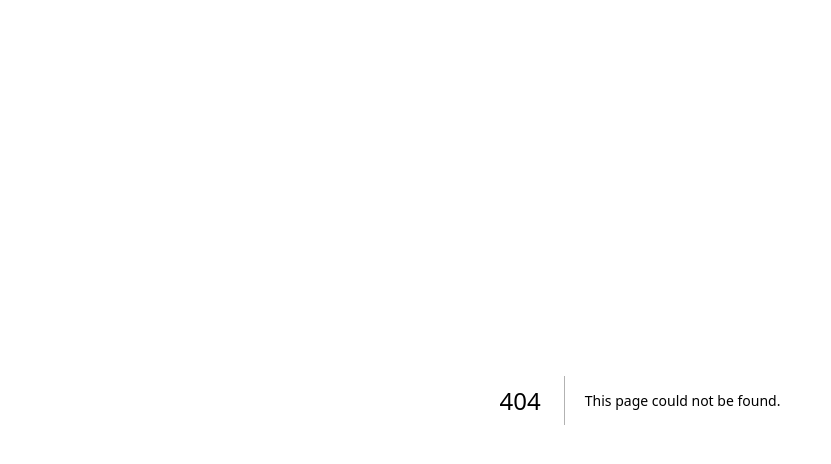
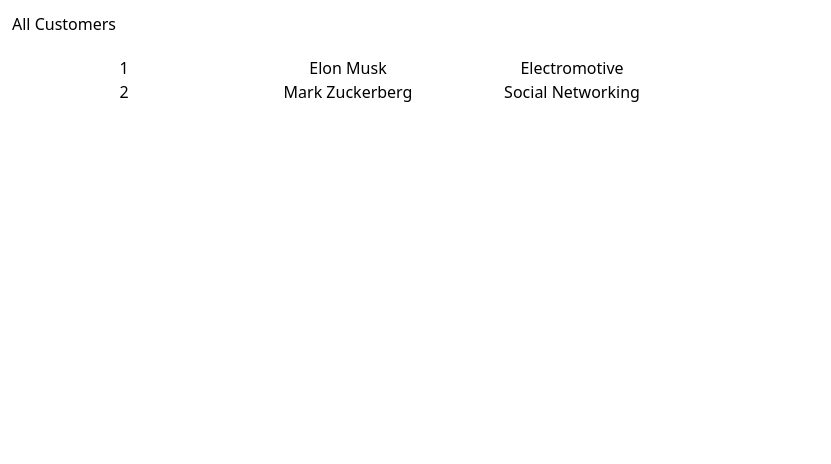
Before and after one commit to leumanuel12/firstnextapp, a Next.js app: page /customers in a window 1280 px wide. Before the commit this address had no page. Shown: the top 464 px of the page, without its empty margins (0-831 px from the left). Built offline with nearby package versions, Linux system fonts and the light colour scheme.

Commit message:
GetStaticProps mock data implementation, also installed tailwind css for styling

```diff
--- a/package.json
+++ b/package.json
@@ -19,5 +19,10 @@
     "react": "18.2.0",
     "react-dom": "18.2.0",
     "typescript": "4.9.4"
+  },
+  "devDependencies": {
+    "autoprefixer": "^10.4.13",
+    "postcss": "^8.4.21",
+    "tailwindcss": "^3.2.4"
   }
 }
--- /dev/null
+++ b/postcss.config.js
@@ -0,0 +1,6 @@
+module.exports = {
+  plugins: {
+    tailwindcss: {},
+    autoprefixer: {},
+  },
+}
--- /dev/null
+++ b/src/pages/customers/[customerid].tsx
@@ -0,0 +1,16 @@
+import { NextPage } from "next";
+import { useRouter } from "next/router";
+
+const Customer: NextPage = () => {
+
+    const router = useRouter();
+    //console.log(router)
+
+    //{ parameter_path } from router.query
+    const { customerid } = router.query;
+
+
+    return <h2>Customer ID: {customerid}</h2>
+}
+
+export default Customer;
--- /dev/null
+++ b/src/pages/customers/index.tsx
@@ -0,0 +1,67 @@
+import { GetStaticProps, InferGetStaticPropsType, NextPage } from "next";
+import { useRouter } from "next/router";
+
+// (5) declare the type of customers:
+type Customer = {
+    id: number,
+    name: string,
+    industry: string
+}
+
+//mock data only:
+export const getStaticProps: GetStaticProps = async () => {
+    return {
+        props: {
+            customers: [
+                {
+                    id: 1,
+                    name: "Elon Musk",
+                    industry: "Electromotive"
+                },
+                {
+                    id: 2,
+                    name: "Mark Zuckerberg",
+                    industry: "Social Networking"
+                }
+            ] as Customer[], // (4) set the type with "as"
+        }
+    }
+}
+
+// (1) For the data to be displayed, add it below as a prop. example: "NextPage = (props) => {"
+// (2) Or, destructing way: "NextPage = ({customers}) => {"
+// (3) Now if we do destructuring, we will need to define the customers type (since typescript)
+/*
+   (6) After declaring the type, we will need to import "import { InferGetStaticPropsType } from next",
+       which will set the "type" of the props we will send below.
+*/
+const Customers: NextPage = ({customers}: InferGetStaticPropsType<typeof getStaticProps>) => {
+
+    const router = useRouter();
+    //console.log(router)
+
+    return (
+        <div className="m-3">
+                <h2 className="mb-5">All Customers</h2>
+
+                {/* (7) Now we can finally use it here without having the prefix "props" (props.customers)...
+                 ---- and optional chaining or checking if it has data is no more needed...
+                 ---- since data is already guaranted from out async query function getStaticProps */}
+
+                {customers.map( (customer: Customer) => {
+                    //console.log(customer.id, customer.name, customer.industry)
+                    return (
+                        <div
+                            className="max-w-2xl grid grid-cols-3"
+                            key={customer.id}>
+                            <span className="col-span-1 flex mx-auto">{customer.id}</span>
+                            <span className="col-span-1 flex mx-auto">{customer.name}</span>
+                            <span className="col-span-1 flex mx-auto">{customer.industry}</span>
+                        </div>
+                    )
+                } )}
+        </div>
+    );
+}
+
+export default Customers;
--- a/src/styles/globals.css
+++ b/src/styles/globals.css
@@ -1,3 +1,8 @@
+@tailwind base;
+@tailwind components;
+@tailwind utilities;
+
+/*
 :root {
   --max-width: 1100px;
   --border-radius: 12px;
@@ -105,3 +110,4 @@
     color-scheme: dark;
   }
 }
+*/
--- /dev/null
+++ b/tailwind.config.js
@@ -0,0 +1,15 @@
+/** @type {import('tailwindcss').Config} */
+module.exports = {
+  content: [
+    "./app/**/*.{js,ts,jsx,tsx}",
+    "./pages/**/*.{js,ts,jsx,tsx}",
+    "./components/**/*.{js,ts,jsx,tsx}",
+
+    // Or if using `src` directory:
+    "./src/**/*.{js,ts,jsx,tsx}",
+  ],
+  theme: {
+    extend: {},
+  },
+  plugins: [],
+}
```
Also changed, not shown: 1 other file (tests, documents, lock files or other folders).
